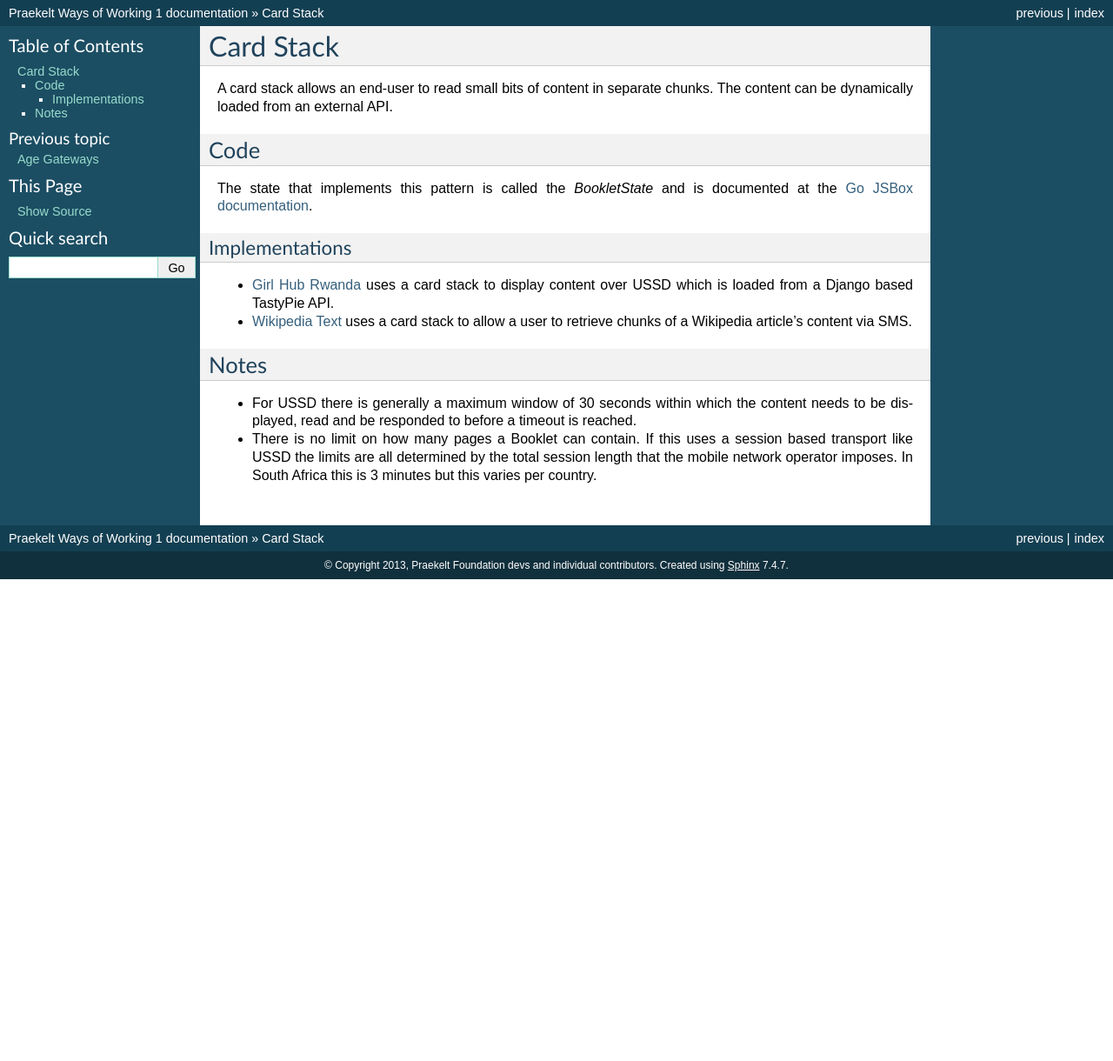
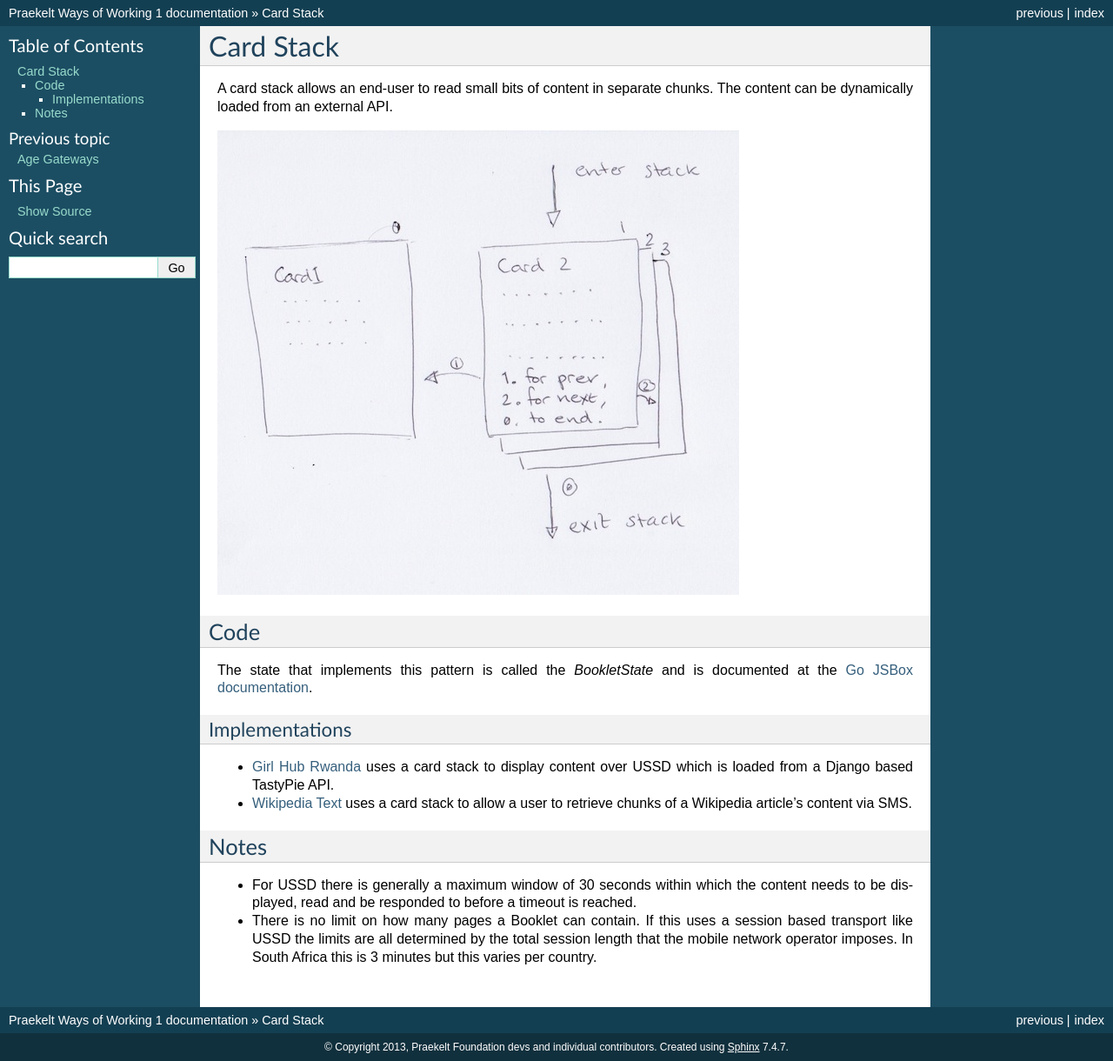
Before and after one commit to praekeltfoundation/patterns, a Sphinx documentation site: the page built from docs/states/card-stack.rst, in a window 1280 px wide. Shown: the whole page at 87% size. Built offline with Sphinx 7.4.7, drawn with Linux system fonts in a browser that asks for light colours; before the commit the page ends 900 px from its top, so only the background shows below that.

Commit message:
adding image scan

```diff
--- a/docs/states/card-stack.rst
+++ b/docs/states/card-stack.rst
@@ -3,6 +3,8 @@ Card Stack
 
 A card stack allows an end-user to read small bits of content in separate
 chunks. The content can be dynamically loaded from an external API.
+
+.. image:: card-stack.jpeg
 
 Code
 ~~~~
```
Also changed, not shown: docs/states/card-stack.jpeg (added).
